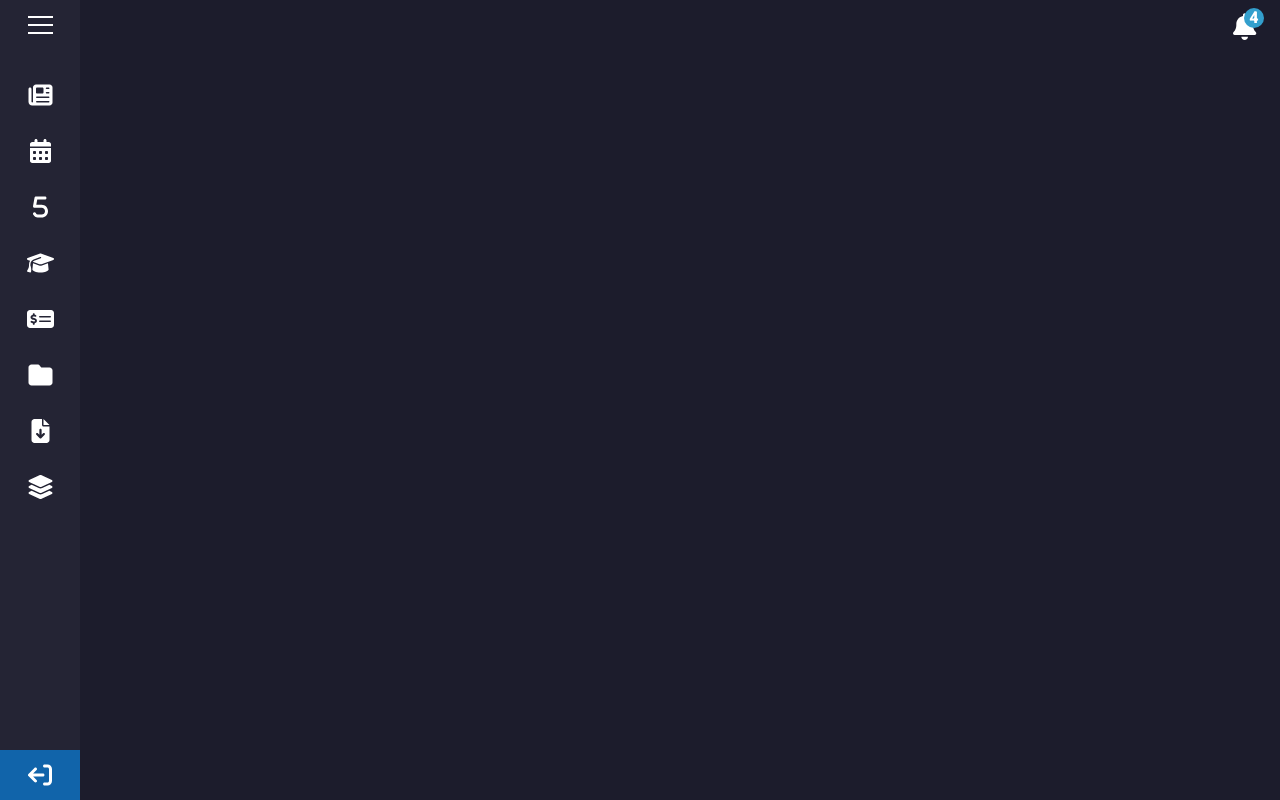
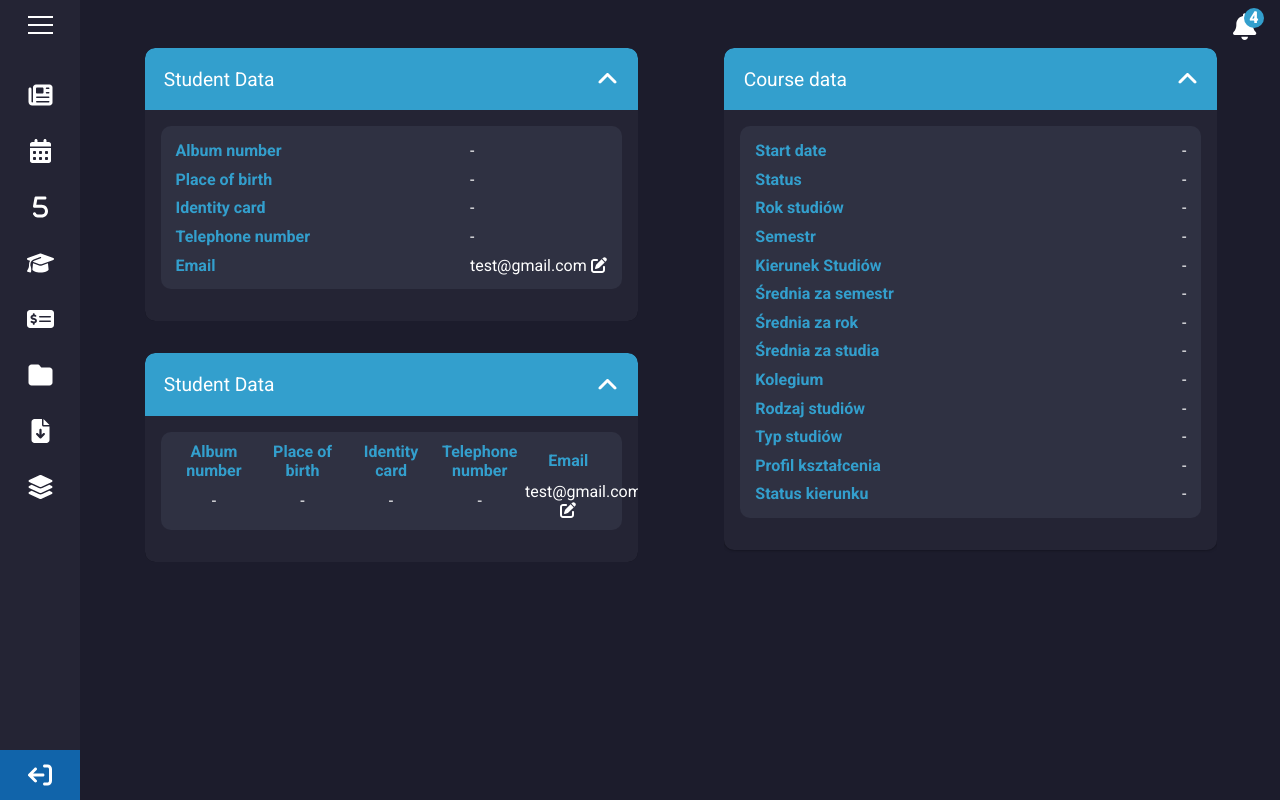
Before and after one commit to LeCarteloo/VirtualUniversity, a React (Create React App) app: page /home/student in a window 1280 px wide. Built offline with nearby package versions, Linux system fonts and the light colour scheme.

Commit message:
Added one item to NavBar, Student section
Your studies link got one new sub link - Student data. Created student section

```diff
--- a/src/components/Home.js
+++ b/src/components/Home.js
@@ -11,6 +11,7 @@ import Notifications from "./notifications/Notifications";
 import Files from "./files/Files";
 import Groups from "./groups/Groups";
 import GraduationWork from "./studies/GraduationWork";
+import Student from "./studies/Student";
 
 const Home = () => {
   const notifs = [
@@ -46,6 +47,7 @@ const Home = () => {
           <Route path="articles/:id" exact element={<Article />} />
           <Route path="grades" exact element={<Grades />} />
           {/* Your studies */}
+          <Route path="student" exact element={<Student />} />
           <Route path="graduation_work" exact element={<GraduationWork />} />
           {/* Your studies */}
           <Route path="payments" exact element={<Payments />} />
--- a/src/components/NavBar.js
+++ b/src/components/NavBar.js
@@ -47,6 +47,7 @@ const NavBar = () => {
       name: "Your studies",
       icon: faGraduationCap,
       subLinks: [
+        { name: "Student data", path: "student" },
         { name: "Course of study", path: "course" },
         { name: "Insurance", path: "insurance" },
         { name: "Optional subjects", path: "optional_subjects" },
--- /dev/null
+++ b/src/components/studies/Student.js
@@ -0,0 +1,70 @@
+import GroupTable from "../GroupTable";
+import "../../styles/student.scss";
+import { FontAwesomeIcon } from "@fortawesome/react-fontawesome";
+import { faPenToSquare } from "@fortawesome/free-solid-svg-icons";
+
+const Student = () => {
+  const data = {
+    headers: [
+      "Album number",
+      "Place of birth",
+      "Identity card",
+      "Telephone number",
+      "Email",
+    ],
+    rows: [
+      [
+        "-",
+        "-",
+        "-",
+        "-",
+        <p>
+          test@gmail.com <FontAwesomeIcon icon={faPenToSquare} />
+        </p>,
+      ],
+    ],
+  };
+
+  const data1 = {
+    headers: [
+      "Start date",
+      "Status",
+      "Rok studiów",
+      "Semestr",
+      "Kierunek Studiów",
+      "Średnia za semestr",
+      "Średnia za rok",
+      "Średnia za studia",
+      "Kolegium",
+      "Rodzaj studiów",
+      "Typ studiów",
+      "Profil kształcenia",
+      "Status kierunku",
+    ],
+    rows: [["-", "-", "-", "-", "-", "-", "-", "-", "-", "-", "-", "-", "-"]],
+  };
+
+  return (
+    <section className="student-section">
+      <div className="left-column">
+        <GroupTable
+          title={"Student Data"}
+          object={data}
+          isCollapsed={false}
+          tabOrient={"vertical"}
+        />
+        <GroupTable title={"Student Data"} object={data} isCollapsed={false} />
+      </div>
+      <div className="right-column">
+        <GroupTable
+          title={"Course data"}
+          object={data1}
+          isCollapsed={false}
+          tabOrient={"vertical"}
+        />
+      </div>
+    </section>
+  );
+};
+
+export default Student;
--- /dev/null
+++ b/src/styles/student.scss
@@ -0,0 +1,17 @@
+.student-section {
+  display: flex;
+}
+
+.left-column,
+.right-column {
+  display: flex;
+}
+
+.left-column {
+  flex-direction: column;
+  align-items: center;
+}
+
+.right-column {
+  justify-content: center;
+}
```
